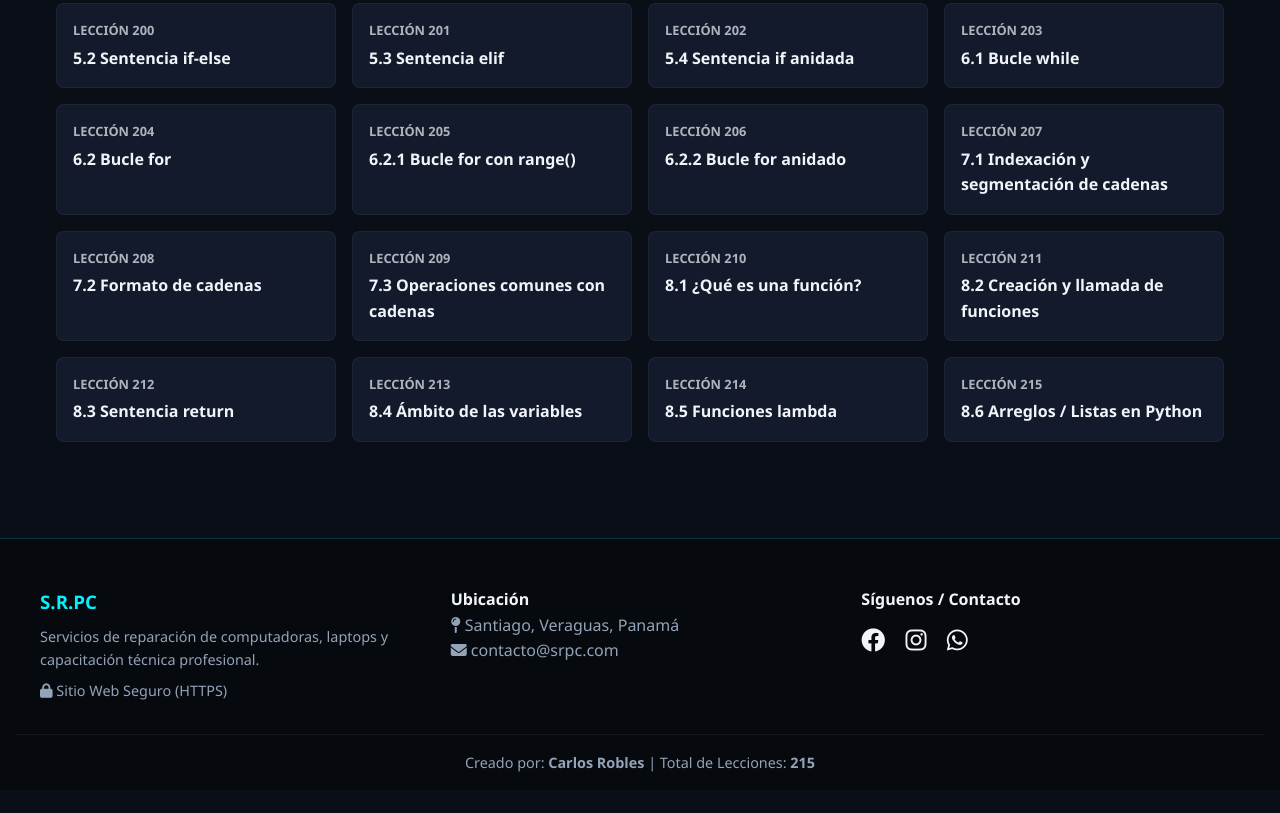
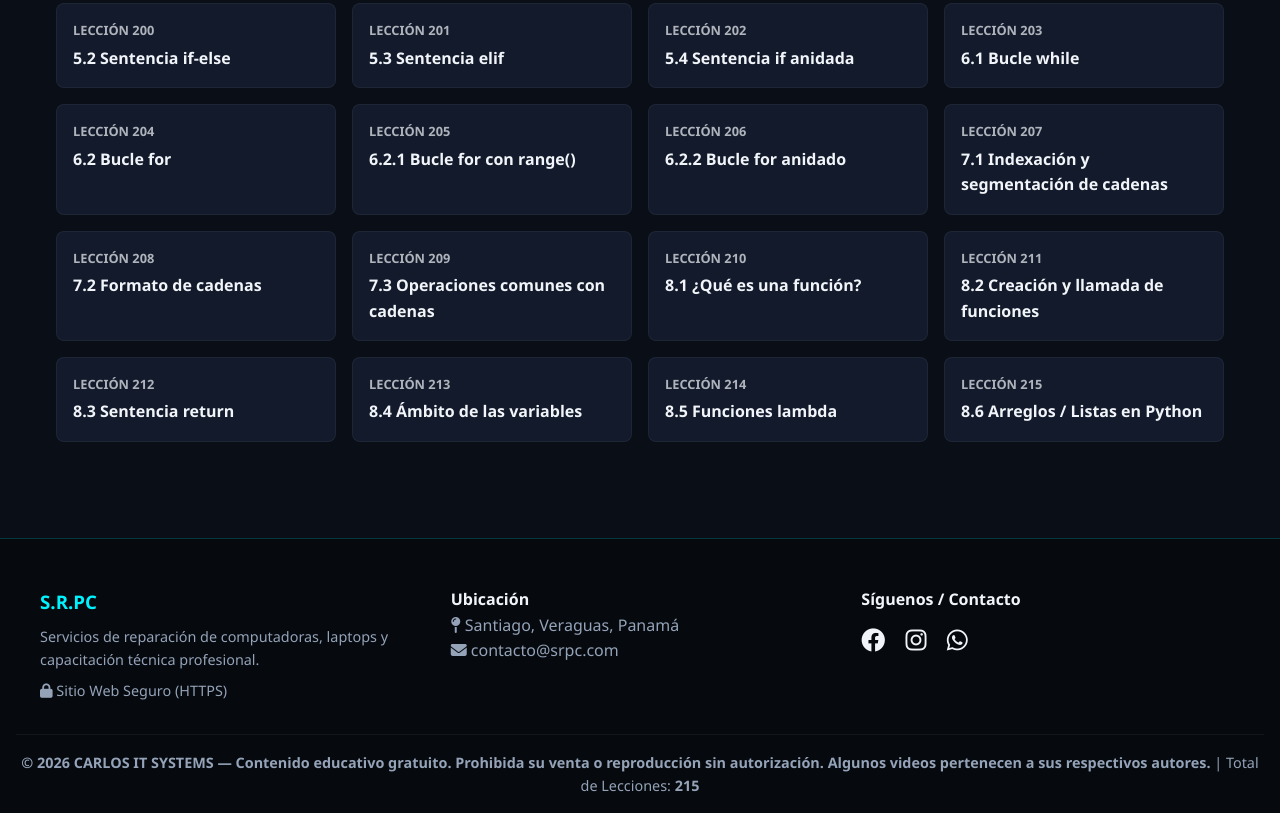
Before and after one commit to carlos1711999-ops/carlos-it-systems, a plain HTML site: page index.html in a window 1280 px wide. Shown: the part 7003-7816 px from the top of the page. Before the commit the page ends 7793 px from the top, so only its background shows below. Drawn offline with Linux system fonts and the light colour scheme.

```diff
--- a/index.html
+++ b/index.html
@@ -393,7 +393,10 @@
             </div>
         </div>
         <div class="credits">
-            <p>Creado por: <strong>Carlos Robles</strong> | Total de Lecciones: <strong>215</strong></p>
+            <strong>© 2026 CARLOS IT SYSTEMS — Contenido educativo gratuito.
+Prohibida su venta o reproducción sin autorización.
+Algunos videos pertenecen a sus respectivos autores.
+            </strong> | Total de Lecciones: <strong>215</strong></p>
         </div>
     </footer>
 
```
